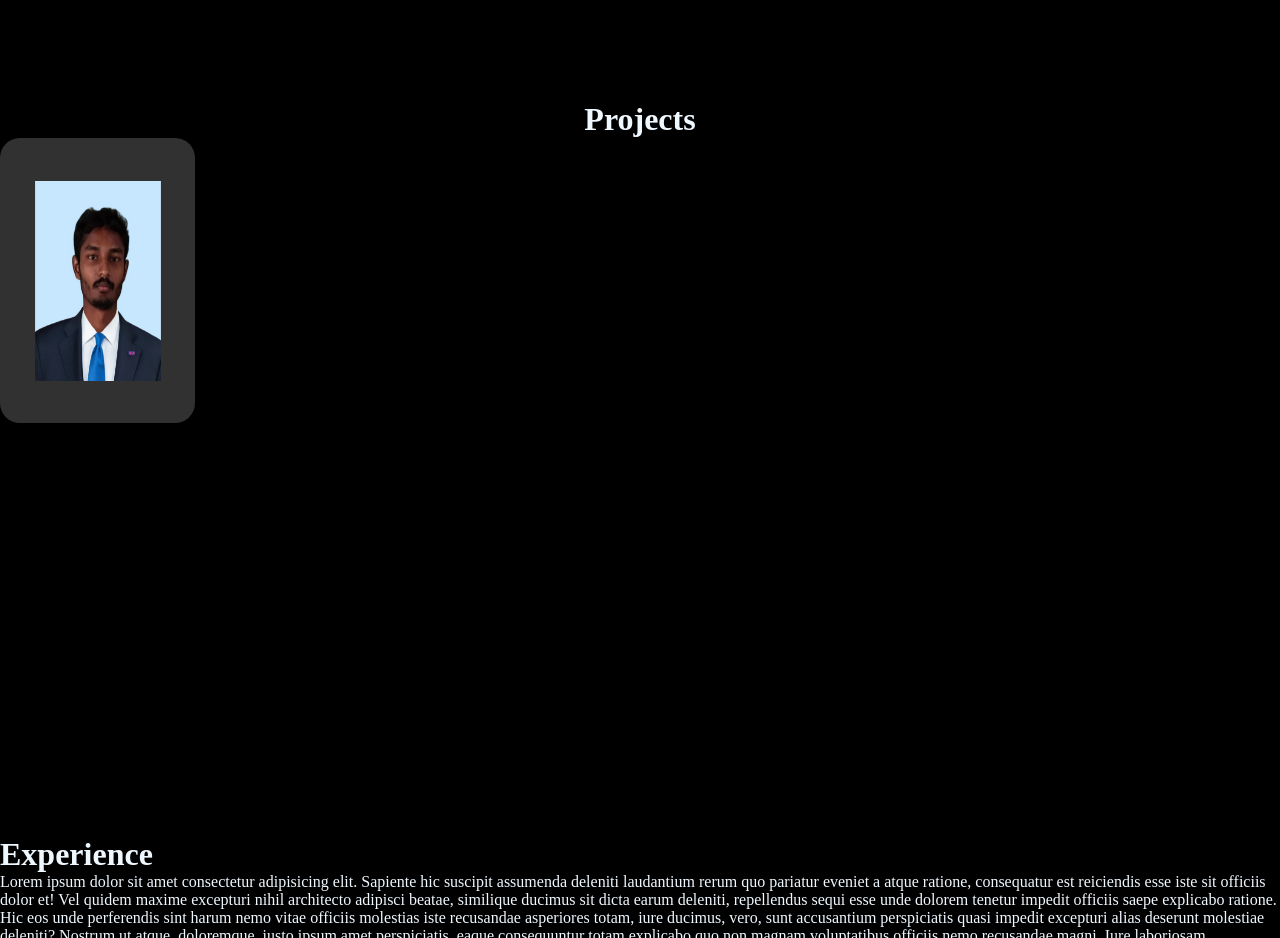
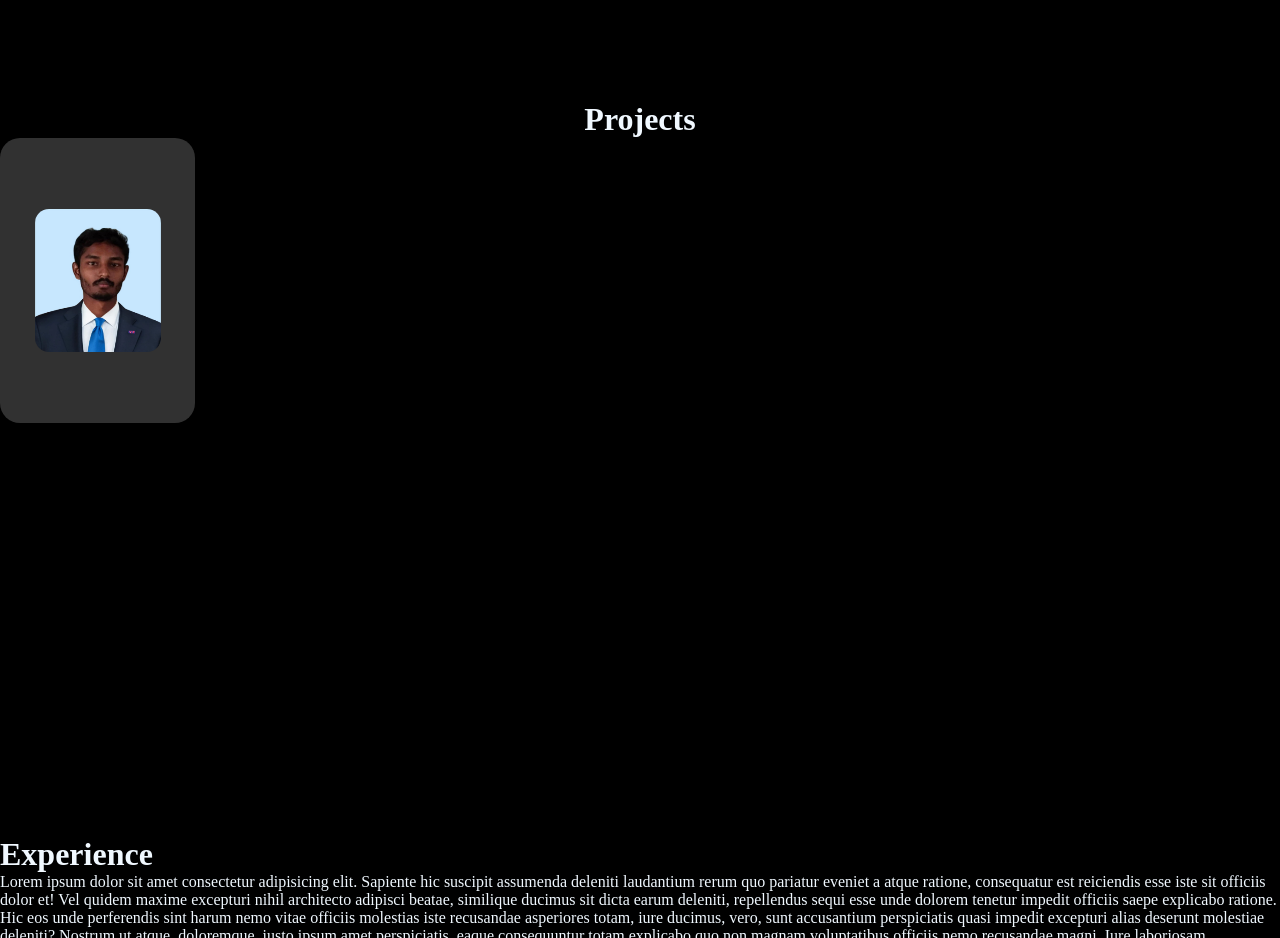
Before and after one commit to Paramesh-Kumar-2004/VP_Portfolio-2, a React (Create React App) app: page / in a window 1280 px wide. Shown: the part 2420-3358 px from the top of the page. Built offline with nearby package versions, Linux system fonts and the light colour scheme.

Commit message:
Making The Internal Style To External Style

```diff
--- a/src/Components/Projects/Projects_Component.jsx
+++ b/src/Components/Projects/Projects_Component.jsx
@@ -1,13 +1,11 @@
 import React from 'react';
 import "../../Styles/Projects.css";
-import styled from 'styled-components';
 import VP from "../../Images/VP.jpeg";
 
 
 
 function Projects_Component({ ProjectName = "Name None", Project_ID = "None", Description = "Summary None" }) {
     return (
-        <StyledWrapper>
         <div className="card">
             <img className="img" src={VP} alt="Not" width={126} height={200} />
             <div className="textBox">
@@ -15,89 +13,7 @@ function Projects_Component({ ProjectName = "Name None", Project_ID = "None", De
                 <p className="text price">{Description}</p>
             </div>
         </div>
-        </StyledWrapper>
     );
 }
 
-const StyledWrapper = styled.div`
-  .card {
-    width: 195px;
-    height: 285px;
-    background: #313131;
-    border-radius: 20px;
-    display: flex;
-    flex-direction: column;
-    align-items: center;
-    justify-content: center;
-    color: white;
-    transition: 0.2s ease-in-out;
-    position: relative;
-    overflow: hidden;
-  }
-
-  .img {
-    borrderRadious: "14px"
-    height: 50%;
-    position: absolute;
-    transition: 0.2s ease-in-out;
-    z-index: 1;
-  }
-
-  .textBox {
-    opacity: 0;
-    display: flex;
-    flex-direction: column;
-    align-items: center;
-    justify-content: center;
-    gap: 15px;
-    transition: 0.2s ease-in-out;
-    z-index: 2;
-  }
-
-  .textBox > .text {
-    font-weight: bold;
-  }
-
-  .textBox > .head {
-    font-size: 20px;
-  }
-
-  .textBox > .price {
-    font-size: 17px;
-  }
-
-  .textBox > span {
-    font-size: 12px;
-    color: lightgrey;
-  }
-
-  .card:hover > .textBox {
-    opacity: 1;
-  }
-
-  .card:hover > .img {
-    height: 65%;
-    filter: blur(7px);
-    animation: anim 3s infinite;
-  }
-
-  @keyframes anim {
-    0% {
-      transform: translateY(0);
-    }
-
-    50% {
-      transform: translateY(-20px);
-    }
-
-    100% {
-      transform: translateY(0);
-    }
-  }
-
-  .card:hover {
-    transform: scale(1.04) rotate(-1deg);
-  }
-`;
-
 export default Projects_Component;
--- a/src/Styles/Projects.css
+++ b/src/Styles/Projects.css
@@ -1,36 +1,83 @@
+/* Projects.jsx */
 #Main_Project_Div {
     min-height: 100vh;
 }
 
-#Projects_Cards {
+.card {
+    width: 195px;
+    height: 285px;
+    background: #313131;
+    border-radius: 20px;
     display: flex;
-    flex-wrap: wrap;
+    flex-direction: column;
     align-items: center;
-    justify-content: space-around;
-    row-gap: 14px;
-    background: gray;
-    margin-top: 50px;
+    justify-content: center;
+    color: white;
+    transition: 0.2s ease-in-out;
+    position: relative;
+    overflow: hidden;
 }
 
+.img {
+    border-radius: 14px;
+    height: 50%;
+    position: absolute;
+    transition: 0.2s ease-in-out;
+    z-index: 1;
+}
 
-#Projects_Cards {
-    width: 200px;
-    height: 200px;
+.textBox {
+    opacity: 0;
     display: flex;
     flex-direction: column;
-    flex-wrap: wrap;
     align-items: center;
-    justify-content: space-between;
-    background: blue;
-    border-radius: 14px;
-    padding: 14px;
+    justify-content: center;
+    gap: 15px;
+    transition: 0.2s ease-in-out;
+    z-index: 2;
 }
 
-#None {
-    margin: 14px;
-    height: 170px;
-    width: 170px;
-    background-image: url("../Images/VP.jpeg");
-    background-position: center;
-    background-size: cover;
+.textBox>.text {
+    font-weight: bold;
 }
+
+.textBox>.head {
+    font-size: 20px;
+}
+
+.textBox>.price {
+    font-size: 17px;
+}
+
+.textBox>span {
+    font-size: 12px;
+    color: lightgrey;
+}
+
+.card:hover>.textBox {
+    opacity: 1;
+}
+
+.card:hover>.img {
+    height: 65%;
+    filter: blur(7px);
+    animation: anim 3s infinite;
+}
+
+@keyframes anim {
+    0% {
+        transform: translateY(0);
+    }
+
+    50% {
+        transform: translateY(-20px);
+    }
+
+    100% {
+        transform: translateY(0);
+    }
+}
+
+.card:hover {
+    transform: scale(1.04) rotate(-1deg);
+}
```
Lines whose indentation alone changed are shown as unchanged.
